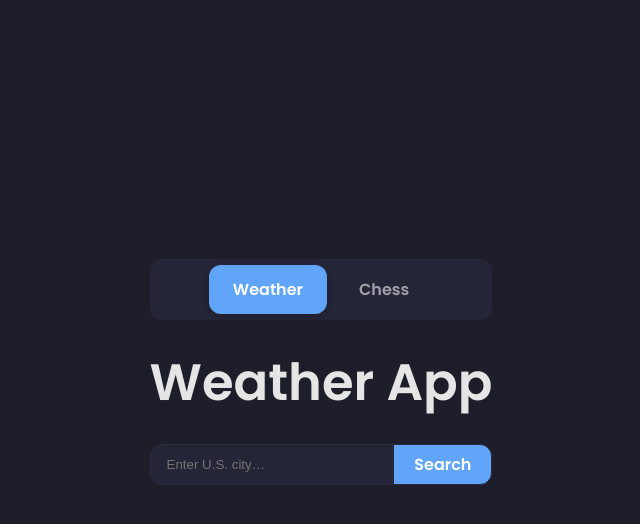
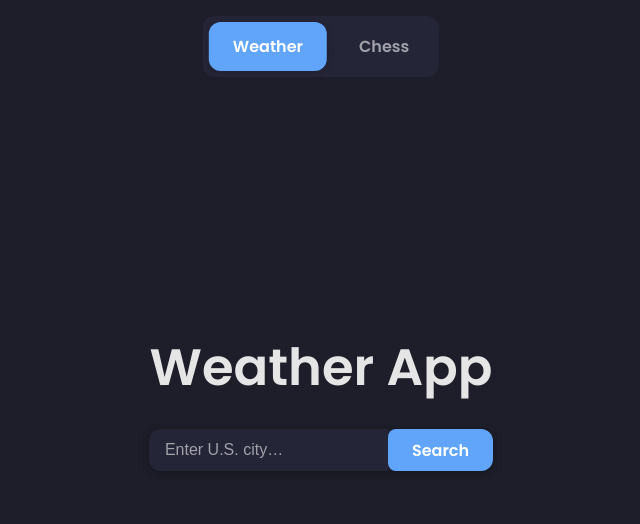
Before and after one commit to HendrixG/weather-app, a React (Vite) app: page / in a window 1280 px wide. Shown: the top 524 px of the page, without its empty margins (319-959 px from the left). Built offline with nearby package versions, Linux system fonts and the light colour scheme.

Commit message:
Nav fix and additional search fixes

```diff
--- a/src/App.css
+++ b/src/App.css
@@ -46,21 +46,24 @@ body {
 .app-container {
   max-width: 768px;
   width: 100%;
-  padding: 2rem 1rem;
-  text-align: center;    /* ← centers inline children by default */
+  padding: 4rem 1rem 2rem; /* extra top padding for fixed nav */
+  text-align: center;
 }
 
 /*────────────────────────────────────
-  Pill Nav (now truly centered)
+  Pill Nav (Fixed)
 ────────────────────────────────────*/
 .tabs {
-  display: flex;                   /* full-width flex */
-  justify-content: center;         /* center the pills */
+  position: fixed;
+  top: 1rem;
+  left: 50%;
+  transform: translateX(-50%);
+  display: flex;
   background: var(--bg-card);
   border-radius: var(--radius);
   padding: 6px;
   gap: 8px;
-  margin-bottom: 2rem;
+  z-index: 1000;
 }
 
 .tab {
@@ -86,34 +89,45 @@ body {
 }
 
 /*────────────────────────────────────
-  Search Bar
+  Search Bar — Facelift
 ────────────────────────────────────*/
 .search-bar-wrapper {
+  position: relative;
   max-width: 400px;
   margin: 0 auto 1.5rem;
+  width: 100%;
 }
 
 .search-bar {
   display: flex;
+  width: 100%;
+  border-radius: var(--radius);
+  overflow: hidden;
+  box-shadow: 0 2px 8px rgba(0,0,0,0.3);
 }
 
 .search-bar input {
   flex: 1;
   padding: 0.75rem 1rem;
-  border: 1px solid var(--bg-muted);
-  border-radius: var(--radius) 0 0 var(--radius);
+  border: none;
   background: var(--bg-card);
   color: var(--text);
+  font-size: 1rem;
+  transition: background 0.2s;
+}
+
+.search-bar input::placeholder {
+  color: var(--text-muted);
 }
 
 .search-bar input:focus {
-  outline: 2px solid var(--accent);
+  outline: none;
+  background: var(--bg-muted);
 }
 
 .search-bar button {
-  padding: 0 1.25rem;
-  border: 1px solid var(--bg-muted);
-  border-radius: 0 var(--radius) var(--radius) 0;
+  padding: 0 1.5rem;
+  border: none;
   background: var(--accent);
   color: #fff;
   font-weight: 600;
@@ -125,12 +139,50 @@ body {
   background: var(--accent-hover);
 }
 
+.search-bar button:disabled {
+  background: rgba(96,165,250,0.6);
+  cursor: default;
+}
+
+/*────────────────────────────────────
+  Suggestions Dropdown
+────────────────────────────────────*/
+.suggestions {
+  position: absolute;
+  top: calc(100% + 4px);
+  left: 0;
+  right: 0;
+  background: var(--bg-card);
+  border: 1px solid var(--bg-muted);
+  border-radius: var(--radius);
+  box-shadow: 0 4px 12px rgba(0,0,0,0.3);
+  max-height: 200px;
+  overflow-y: auto;
+  z-index: 10;
+  list-style: none;
+  margin: 0;
+  padding: 0.25rem 0;
+}
+
+.suggestions li {
+  padding: 0.5rem 1rem;
+  cursor: pointer;
+  color: var(--text);
+  transition: background 0.2s, color 0.2s;
+}
+
+.suggestions li:hover,
+.suggestions li.active {
+  background: var(--bg-muted);
+  color: var(--accent);
+}
+
 /*────────────────────────────────────
   Weather Card Container
 ────────────────────────────────────*/
 .cards-container {
   display: flex;
-  justify-content: center;   /* ensure the card sits in the middle */
+  justify-content: center;
   padding-top: 2rem;
 }
 
@@ -160,7 +212,8 @@ body {
 
 .remove-btn {
   position: absolute;
-  top: 12px; right: 12px;
+  top: 12px;
+  right: 12px;
   background: none;
   border: none;
   font-size: 1.25rem;
@@ -184,16 +237,15 @@ body {
 }
 
 .forecast-day {
+  flex: 1;
   display: flex;
   flex-direction: column;
   align-items: center;
-  flex: 1;
 }
 
 .forecast-date {
   font-weight: 600;
   margin-bottom: 0.5rem;
-  text-align: center;
 }
 
 .forecast-temps span {
@@ -255,14 +307,14 @@ body {
   margin-top: 2rem;
   display: flex;
   flex-direction: column;
-  align-items: center;       /* center on mobile */
+  align-items: center;
   gap: 2rem;
 }
 
 @media (min-width: 768px) {
   .chess-layout {
     flex-direction: row;
-    justify-content: center; /* center on desktop */
+    justify-content: center;
     align-items: flex-start;
   }
 }
@@ -296,7 +348,6 @@ body {
   font-weight: 600;
   cursor: pointer;
   transition: background 0.2s;
-  margin: 0.5rem 0.25rem;      /* add vertical & horizontal margin to center nicely */
 }
 
 .btn:hover {
```
